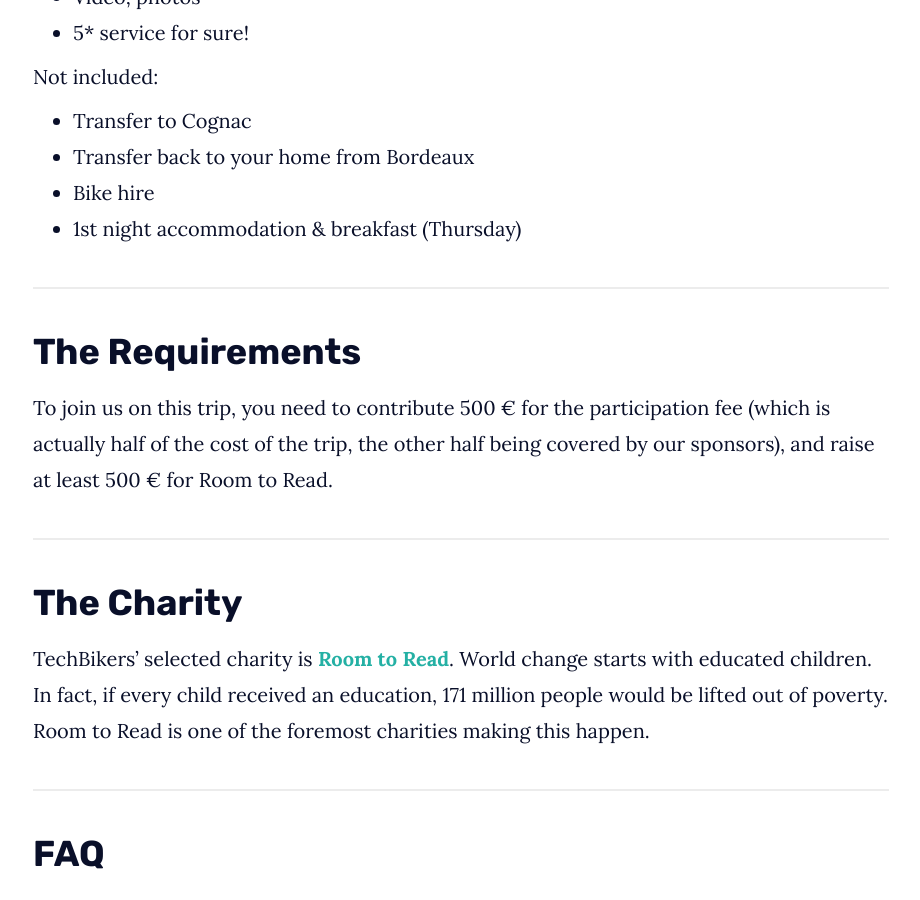
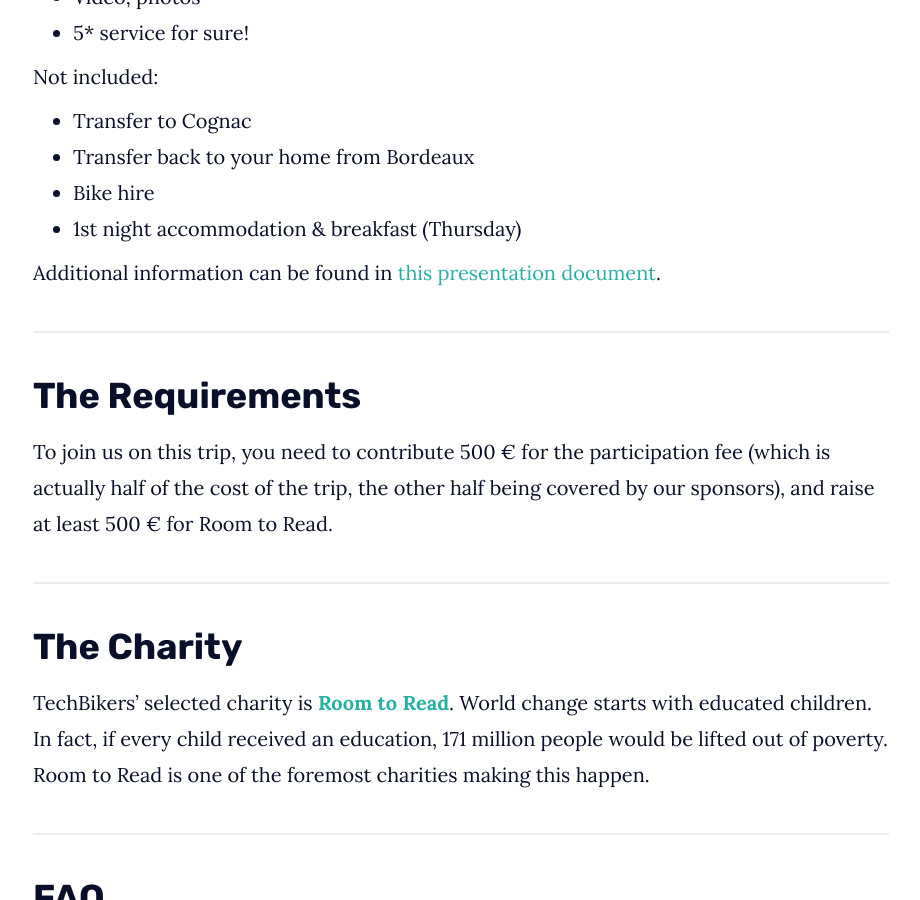
Before and after one commit to matthewcobb/techbikers, a Jekyll site: the page built from _rides/cognac-to-bordeaux.md, in a window 1280 px wide and 900 px high, scrolled down 1718 px. Shown: the whole window, without its empty margins (179-1099 px from the left). Built offline with Jekyll 4.4.1, drawn with Linux system fonts in a browser that asks for light colours.

Commit message:
Update from Forestry.io Emmanuel Nataf updated _rides/cognac-to-bordeaux.md

```diff
--- a/_rides/cognac-to-bordeaux.md
+++ b/_rides/cognac-to-bordeaux.md
@@ -49,6 +49,8 @@ Not included:
 * Transfer back to your home from Bordeaux
 * Bike hire
 * 1st night accommodation & breakfast (Thursday)
+
+Additional information can be found in [this presentation document](https://drive.google.com/file/d/19ZfE7lexHVtw4X4kxv5a8YUkIwzBcwRo/view?usp=share_link).
 
 ***
 
```
